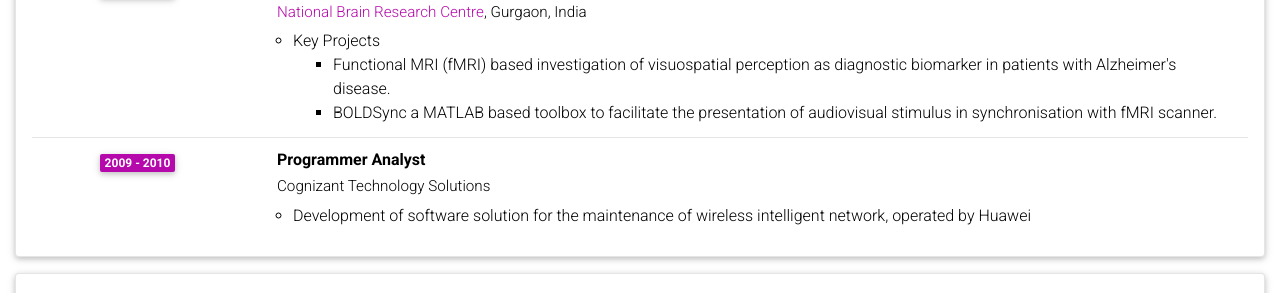
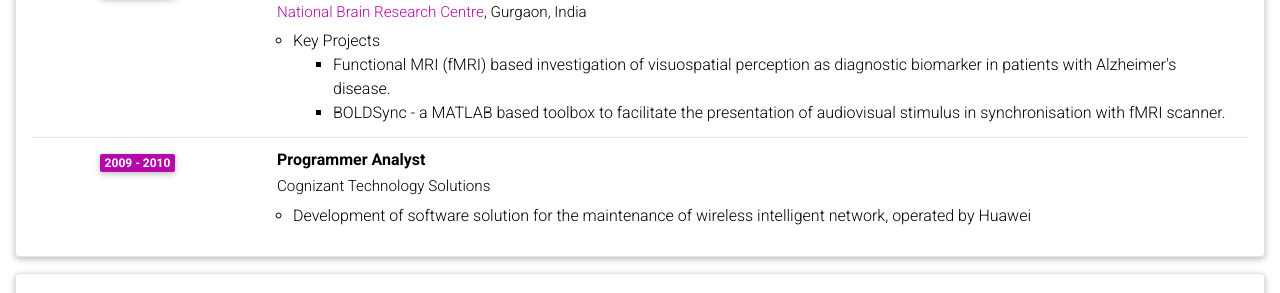
Before and after one commit to jnj256/jnj256.github.io, a Jekyll site: the page built from _pages/cv.md, in a window 1280 px wide and 900 px high, scrolled down 2378 px. Shown: the part 157-450 px from the top of the window. Built offline with Jekyll 4.4.1, drawn with Linux system fonts in a browser that asks for light colours; comment, search, counter and statistics services are not loaded; a style sheet for code colours, icons or effects is not loaded.

Commit message:
updated CV

```diff
--- a/_data/cv.yml
+++ b/_data/cv.yml
@@ -124,7 +124,7 @@
       - title: Key Projects
         contents:
           - Functional MRI (fMRI) based investigation of visuospatial perception as diagnostic biomarker in patients with Alzheimer's disease.
-          - BOLDSync a MATLAB based toolbox to facilitate the presentation of audiovisual stimulus in synchronisation with fMRI scanner.
+          - BOLDSync - a MATLAB based toolbox to facilitate the presentation of audiovisual stimulus in synchronisation with fMRI scanner.
 
 
     - title: Programmer Analyst
```
